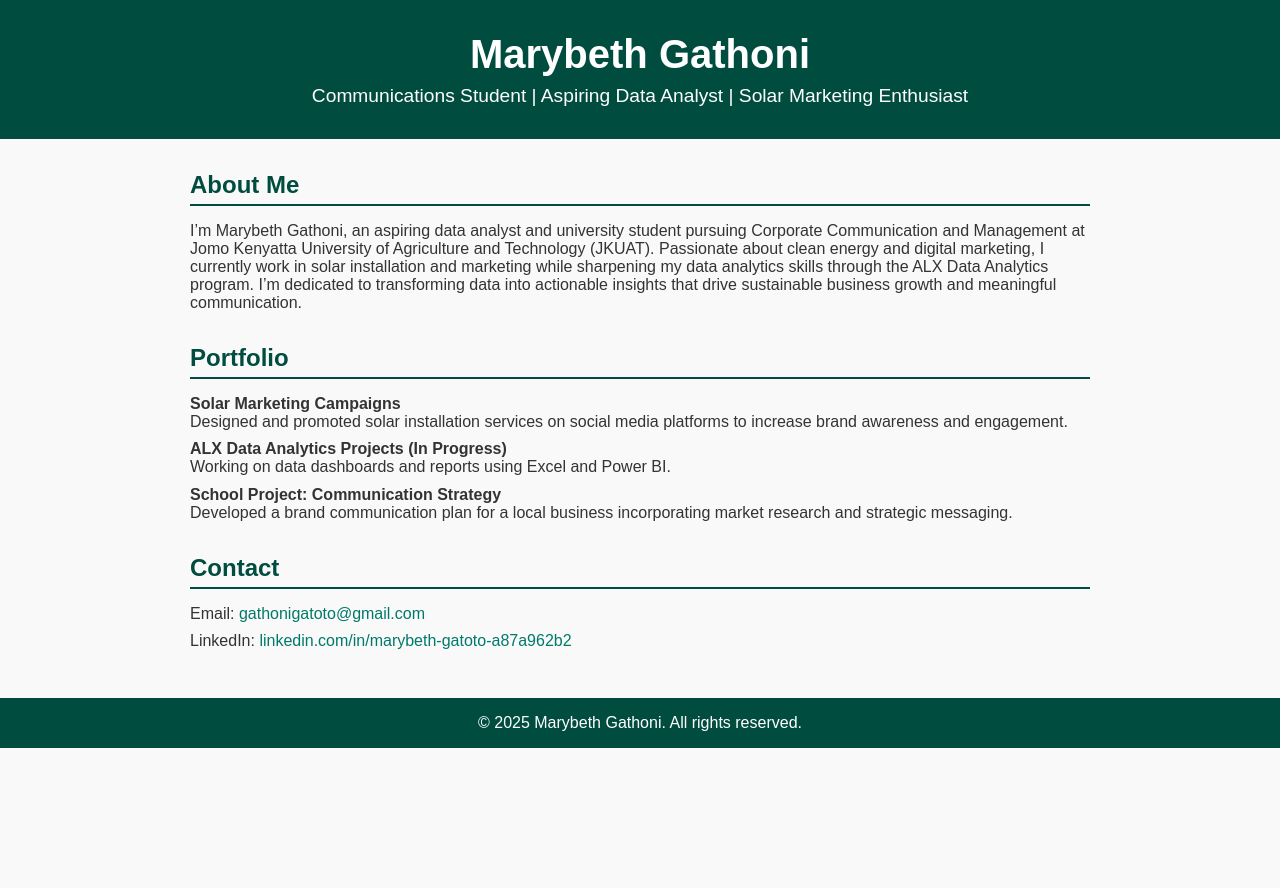
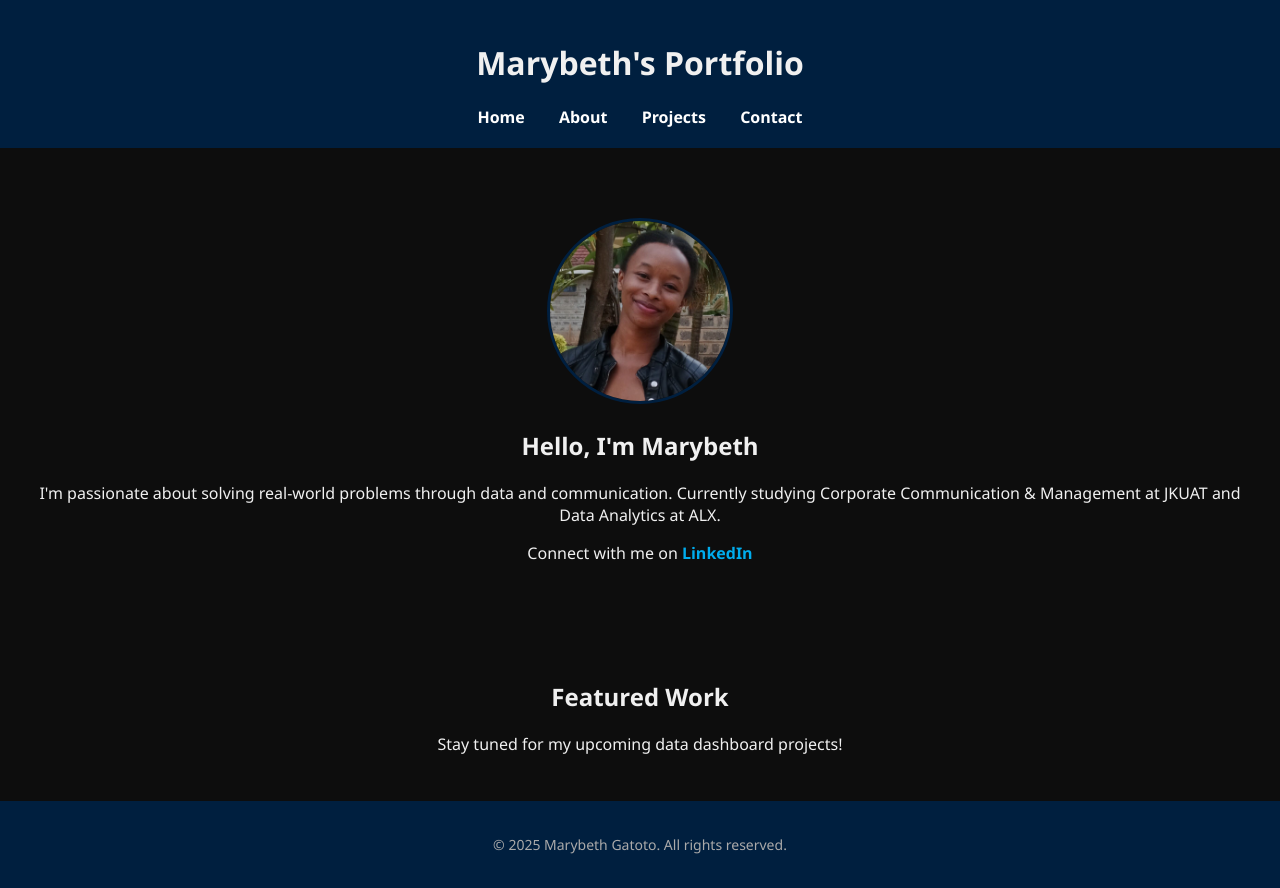
Before and after one commit to Akame390/marybeth-portfolio, a plain HTML site: page index.html in a window 1280 px wide. Before the commit the page ends 800 px from the top, so only its background shows below. Drawn offline with Linux system fonts and the light colour scheme.

Commit message:
Update profile phote

```diff
--- a/index.html
+++ b/index.html
@@ -2,100 +2,96 @@
 <html lang="en">
 <head>
   <meta charset="UTF-8" />
-  <meta name="viewport" content="width=device-width, initial-scale=1" />
-  <title>Marybeth Gathoni | Portfolio</title>
+  <meta name="viewport" content="width=device-width, initial-scale=1.0" />
+  <title>Marybeth's Portfolio</title>
   <style>
     body {
-      font-family: Arial, sans-serif;
-      margin: 0; padding: 0;
-      background: #f9f9f9;
-      color: #333;
+      margin: 0;
+      background-color: #0d0d0d;
+      color: #f0f0f0;
+      font-family: 'Segoe UI', sans-serif;
     }
-    header {
-      background: #004d40;
-      color: white;
-      padding: 2rem 1rem;
+
+    header, footer {
+      background-color: #001f3f;
       text-align: center;
+      padding: 20px;
     }
-    header h1 {
-      margin: 0;
-      font-size: 2.5rem;
+
+    nav a {
+      color: #ffffff;
+      margin: 0 15px;
+      text-decoration: none;
+      font-weight: bold;
     }
-    header p {
-      margin: 0.5rem 0 0;
-      font-size: 1.2rem;
-      font-weight: 300;
+
+    .intro {
+      text-align: center;
+      padding: 50px 20px;
     }
-    main {
-      max-width: 900px;
-      margin: 2rem auto;
-      padding: 0 1rem;
+
+    .profile-pic {
+      width: 180px;
+      height: 180px;
+      border-radius: 50%;
+      object-fit: cover;
+      margin-top: 20px;
+      border: 3px solid #001f3f;
     }
-    section {
-      margin-bottom: 2rem;
-    }
-    h2 {
-      color: #004d40;
-      border-bottom: 2px solid #004d40;
-      padding-bottom: 0.3rem;
-      margin-bottom: 1rem;
-    }
-    ul {
-      list-style-type: none;
-      padding-left: 0;
-    }
-    ul li {
-      margin-bottom: 0.6rem;
-    }
-    a {
-      color: #00796b;
+
+    .linkedin a {
+      color: #00aced;
+      font-weight: bold;
       text-decoration: none;
     }
-    a:hover {
+
+    .linkedin a:hover {
       text-decoration: underline;
     }
+
+    .featured {
+      text-align: center;
+      padding: 30px 20px;
+    }
+
     footer {
-      text-align: center;
-      padding: 1rem;
-      background: #004d40;
-      color: white;
-      margin-top: 3rem;
+      font-size: 14px;
+      color: #aaa;
     }
   </style>
 </head>
 <body>
 
   <header>
-    <h1>Marybeth Gathoni</h1>
-    <p>Communications Student | Aspiring Data Analyst | Solar Marketing Enthusiast</p>
+    <h1>Marybeth's Portfolio</h1>
+    <nav>
+      <a href="index.html">Home</a>
+      <a href="about.html">About</a>
+      <a href="projects.html">Projects</a>
+      <a href="contact.html">Contact</a>
+    </nav>
   </header>
 
   <main>
-    <section id="about">
-      <h2>About Me</h2>
-      <p>I’m Marybeth Gathoni, an aspiring data analyst and university student pursuing Corporate Communication and Management at Jomo Kenyatta University of Agriculture and Technology (JKUAT). Passionate about clean energy and digital marketing, I currently work in solar installation and marketing while sharpening my data analytics skills through the ALX Data Analytics program. I’m dedicated to transforming data into actionable insights that drive sustainable business growth and meaningful communication.</p>
+    <section class="intro">
+      <img src="profile.jpg" alt="Marybeth Gatoto" class="profile-pic">
+      <h2>Hello, I'm Marybeth</h2>
+      <p>
+        I'm passionate about solving real-world problems through data and communication. Currently studying Corporate Communication & Management at JKUAT and Data Analytics at ALX.
+      </p>
+      <div class="linkedin">
+        <p>Connect with me on <a href="https://www.linkedin.com/in/marybeth-gatoto-a87a962b2" target="_blank">LinkedIn</a></p>
+      </div>
     </section>
 
-    <section id="portfolio">
-      <h2>Portfolio</h2>
-      <ul>
-        <li><strong>Solar Marketing Campaigns</strong><br />Designed and promoted solar installation services on social media platforms to increase brand awareness and engagement.</li>
-        <li><strong>ALX Data Analytics Projects (In Progress)</strong><br />Working on data dashboards and reports using Excel and Power BI.</li>
-        <li><strong>School Project: Communication Strategy</strong><br />Developed a brand communication plan for a local business incorporating market research and strategic messaging.</li>
-      </ul>
-    </section>
-
-    <section id="contact">
-      <h2>Contact</h2>
-      <ul>
-        <li>Email: <a href="mailto:gathonigatoto@gmail.com">gathonigatoto@gmail.com</a></li>
-        <li>LinkedIn: <a href="https://www.linkedin.com/in/marybeth-gatoto-a87a962b2" target="_blank" rel="noopener">linkedin.com/in/marybeth-gatoto-a87a962b2</a></li>
-      </ul>
+    <section class="featured">
+      <h2>Featured Work</h2>
+      <p>Stay tuned for my upcoming data dashboard projects!</p>
     </section>
   </main>
 
   <footer>
-    &copy; 2025 Marybeth Gathoni. All rights reserved.
+    <p>© 2025 Marybeth Gatoto. All rights reserved.</p>
   </footer>
 
 </body>
```
